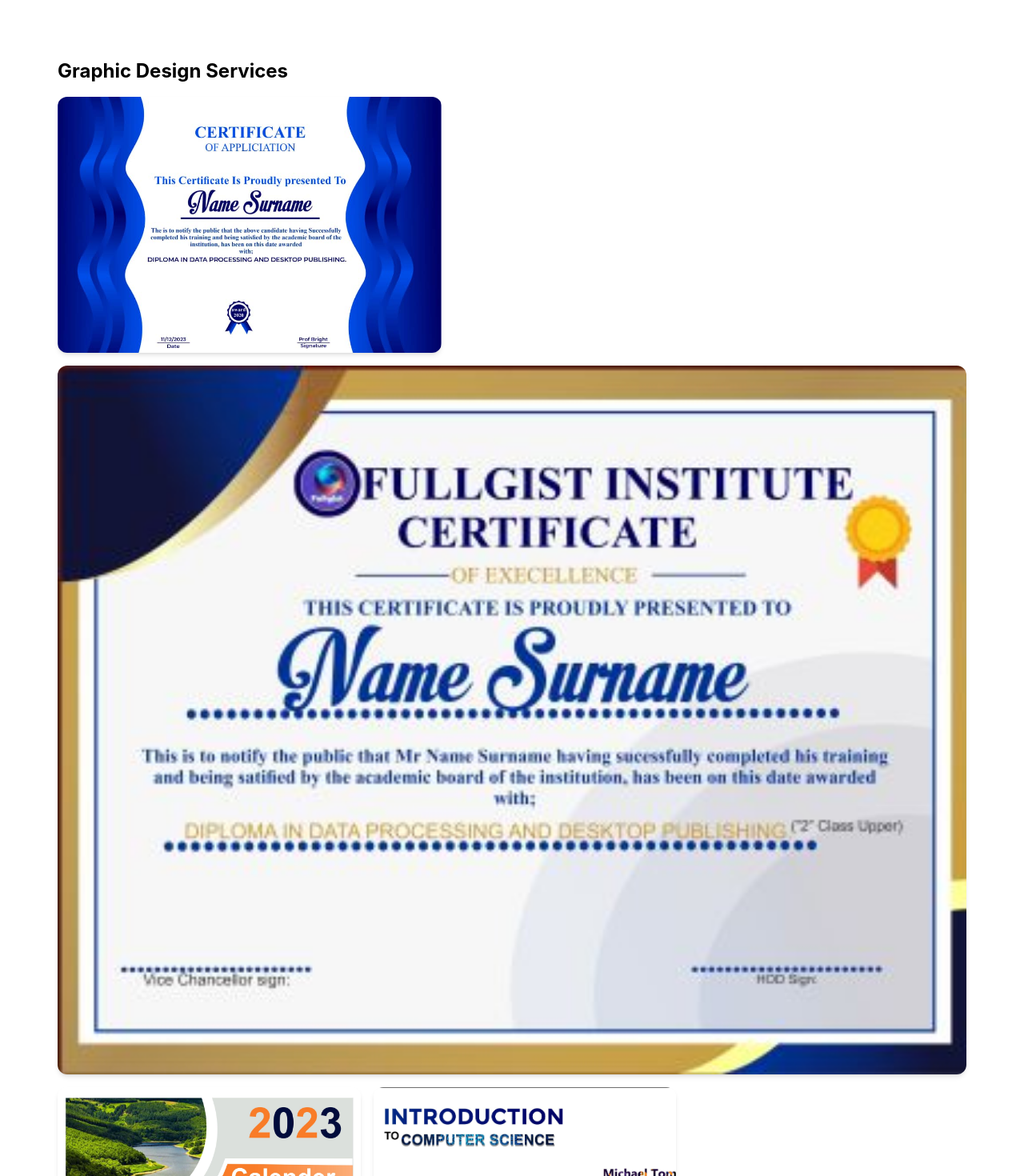
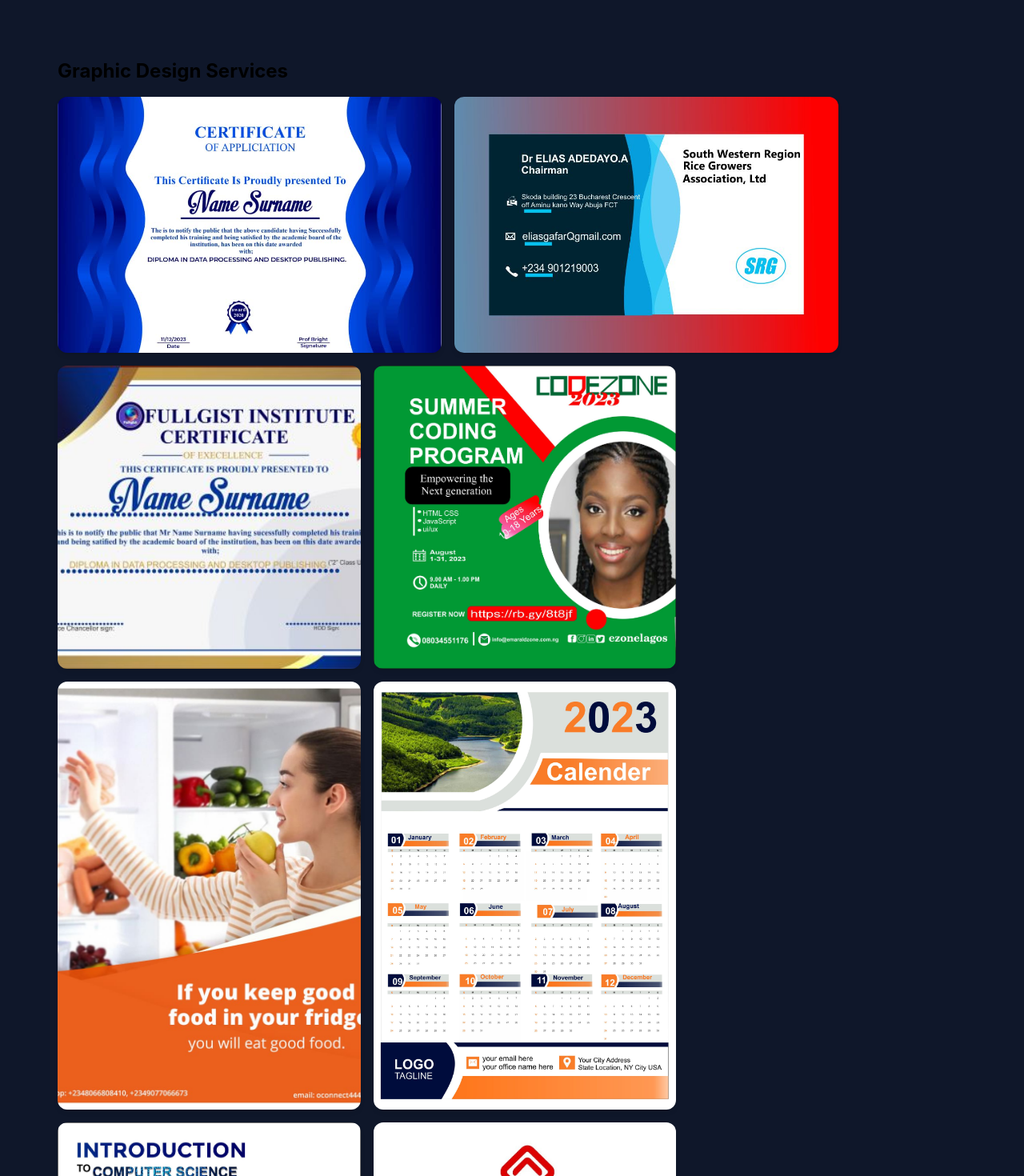
Before and after one commit to michaeltom1/myWebpage, a React (Vite) app: page /servicePage in a window 1280 px wide. Shown: the part 640-2110 px from the top of the page at 80% size. Built offline with nearby package versions, Linux system fonts and the light colour scheme.

Commit message:
before del

```diff
--- a/index.html
+++ b/index.html
@@ -4,7 +4,7 @@
     <meta charset="UTF-8" />
     <meta name="viewport" content="width=device-width, initial-scale=1.0" />
     <link rel="stylesheet" href="https://cdnjs.cloudflare.com/ajax/libs/font-awesome/6.5.2/css/all.min.css" integrity="sha512-SnH5WK+bZxgPHs44uWIX+LLJAJ9/2PkPKZ5QiAj6Ta86w+fsb2TkcmfRyVX3pBnMFcV7oQPJkl9QevSCWr3W6A==" crossorigin="anonymous" referrerpolicy="no-referrer" />
-    <link rel="shortcut icon" href="./src/assets/favicon.png" type="image/x-icon">
+    <link rel="shortcut icon" href="./src/assets/Mlogo.png" type="image/x-icon">
     <script src="https://cdn.jsdelivr.net/npm/typed.js@2.0.12"></script>
     <title>Michael Tom</title>
   </head>
--- a/src/Components/Nav.jsx
+++ b/src/Components/Nav.jsx
@@ -203,7 +203,6 @@
               <li className="md:hidden">
                 <Link
                   to="servicePage"
-                  target="_blank"
                   className={`hover:text-sky-400 font-bold hover:underline uppercase`}>
                   Service Page
                 </Link>
--- a/src/Components/Services.jsx
+++ b/src/Components/Services.jsx
@@ -75,7 +75,7 @@
               </span>
               <div className="text">
                 <h3 className={`${service.serviceBoxHeading}`}>
-                  Web Development
+                  Tutor
                 </h3>
                 <p>Lorem ipsum dolor sit amet consectetur, adipisicing elit.</p>
               </div>
--- a/src/Pages/ServicesPage.jsx
+++ b/src/Pages/ServicesPage.jsx
@@ -2,8 +2,8 @@
 
 import Nav from "../Components/Nav";
 
-import webpage from "../assets/webbg.png"
-import netflix from "../assets/netflix-screenshot.png"
+import webpage from "../assets/webbg.png";
+import netflix from "../assets/netflix-screenshot.png";
 import login from "../assets/Screenshot-login.png";
 
 import blueCertificate from "../assets/blue-certificate.jpg";
@@ -16,11 +16,10 @@
 import fridgeWoman from "../assets/fridge-woman.jpg";
 import Footer from "../Components/Footer";
 
-
 export default function ServicesPage() {
   return (
     <div id="servicePage">
-      <Nav/>
+      <Nav />
       <div className="h-screen0 pt-16 md:mx-16 mx-2">
         <nav className="bg-sky-500  my-2 p-2 rounded-md">
           <h1 className="font-bold text-5xl">
@@ -54,7 +53,10 @@
             />
           </div>
         </section>
-        <section id="graphicDesign" className="webdev pt-0- rounded-md p-2 pt-16">
+        <section
+          id="graphicDesign"
+          className="webdev pt-0- rounded-md p-2 pt-16"
+        >
           <h2 className="text-2xl font-bold py-4">Graphic Design Services </h2>
           <div className="flex flex-col gap-4 sm:flex-row flex-wrap">
             <img
@@ -63,9 +65,24 @@
               className="rounded-xl shadow-md w-[30rem] h-[20rem]"
             />
             <img
+              src={card2}
+              alt="myWebpage"
+              className="rounded-xl shadow-md md:w-[30rem] h-[20rem]"
+            />
+            <img
               src={fullGistCertificate}
               alt="myWebpage"
-              className="rounded-xl shadow-md  "
+              className="rounded-xl shadow-md w-2/6 "
+            />
+            <img
+              src={flyer}
+              alt="myWebpage"
+              className="rounded-xl shadow-md md:w-1/3"
+            />
+            <img
+              src={fridgeWoman}
+              alt="myWebpage"
+              className="rounded-xl shadow-md md:w-1/3"
             />
             <img
               src={calender}
@@ -82,21 +99,7 @@
               alt="myWebpage"
               className="rounded-xl shadow-md md:w-1/3"
             />
-            <img
-              src={card2}
-              alt="myWebpage"
-              className="rounded-xl shadow-md md:w-[30rem] h-[20rem]"
-            />
-            <img
-              src={flyer}
-              alt="myWebpage"
-              className="rounded-xl shadow-md md:w-1/3"
-            />
-            <img
-              src={fridgeWoman}
-              alt="myWebpage"
-              className="rounded-xl shadow-md md:w-1/3"
-            />
+
           </div>
         </section>
       </div>
--- a/src/index.css
+++ b/src/index.css
@@ -4,6 +4,8 @@
 
 :root {
   @apply transition-colors duration-500;
+  @apply bg-slate-900;
+  background-color: #0f172a;
   font-family: Inter, system-ui, Avenir, Helvetica, Arial, sans-serif;
   line-height: 1.5;
   font-weight: 400;
@@ -11,6 +13,7 @@
   scroll-behavior: smooth;
   --primary-color: #06060c;
   --button-bg-color: #0014c7;
+
 }
 * {
   margin: 0;
@@ -57,8 +60,6 @@
 .slider {
   scrollbar-width: none;
 }
-
-
 @layer utilities {
   .bg-custom-gradient-dark {
     background: linear-gradient(
@@ -117,8 +118,6 @@
   background: #041644;
   /* color:#ffffff; */
 }
-
-
 /* ====================HEADER ANIMATIONS===================== */
 
 .fadeInTop {
```
Also changed, not shown: src/assets/Mlogo.png (added).
